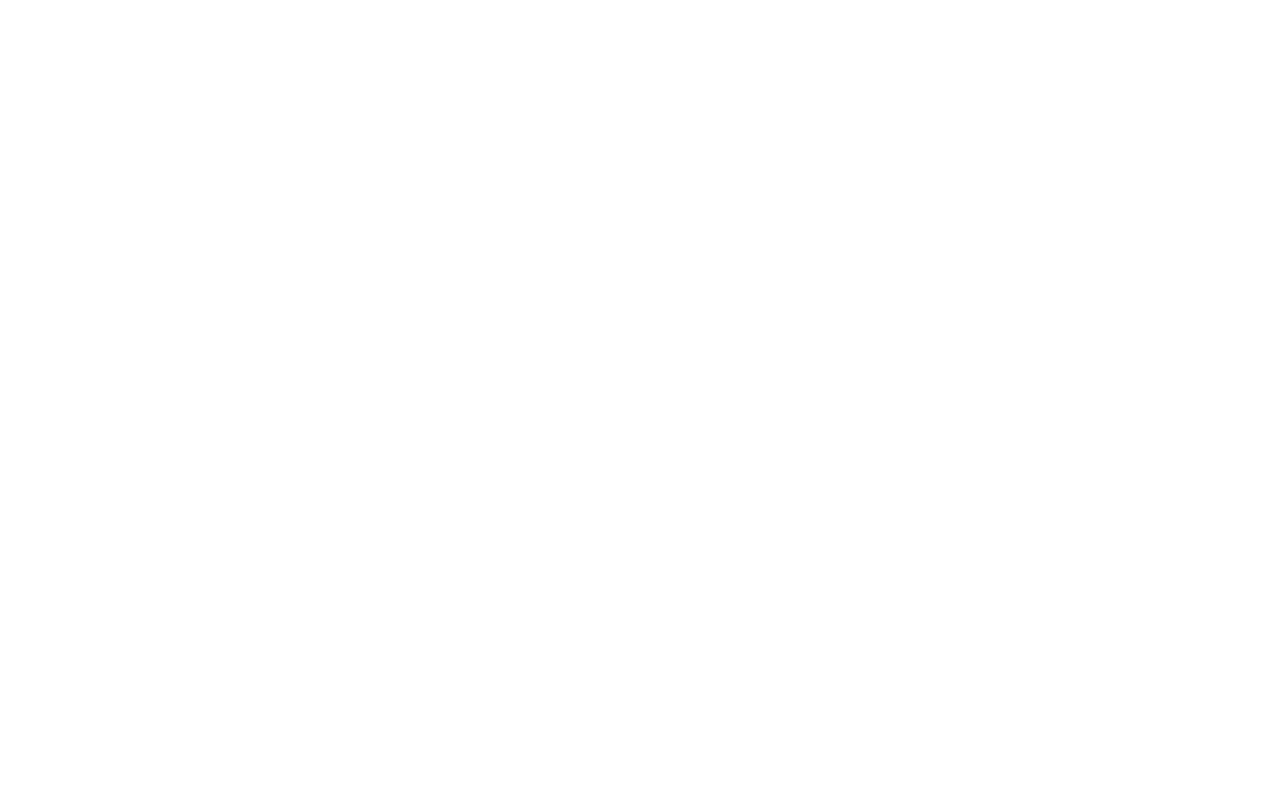
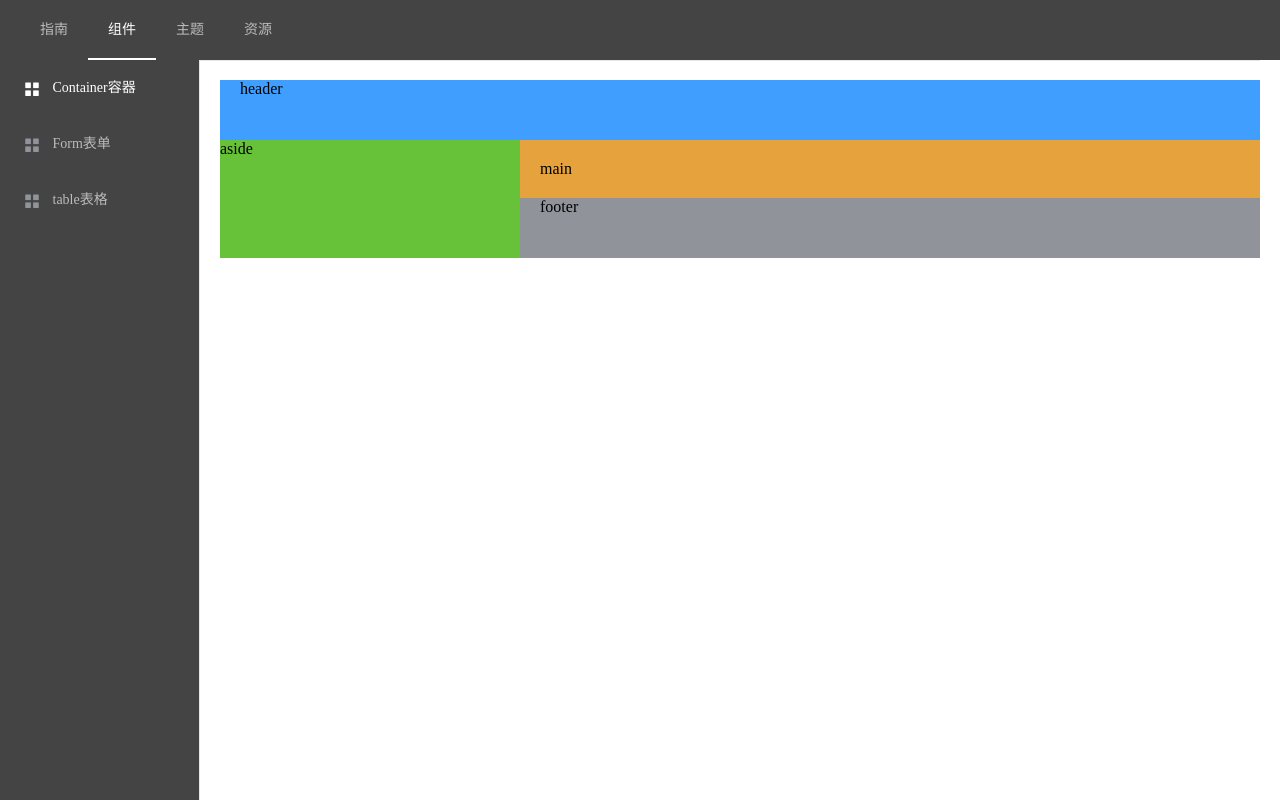
Before and after one commit to fukaikiso/element-ui, a Vue app: page /components/container in a window 1280 px wide. Built offline with nearby package versions, Linux system fonts and the light colour scheme.

Commit message:
add table&form

```diff
--- a/src/router/index.js
+++ b/src/router/index.js
@@ -1,41 +1,59 @@
-import Vue from 'vue'
-import VueRouter from 'vue-router'
-import HomeView from '../views/HomeView.vue'
+import Vue from 'vue';
+import VueRouter from 'vue-router';
+import HomeView from '../views/HomeView.vue';
 
-Vue.use(VueRouter)
+Vue.use(VueRouter);
 
 const routes = [
   {
     path: '/',
     name: 'home',
-    component: HomeView
+    component: HomeView,
   },
   {
     path: '/about',
     name: 'about',
-    component: () => import(/* webpackChunkName: "about" */ '../views/AboutView.vue')
+    component: () => import(/* webpackChunkName: "about" */ '../views/AboutView.vue'),
   },
   {
     path: '/nav',
     name: 'nav',
-    component: () => import('../views/Nav.vue')
+    component: () => import('../views/Nav.vue'),
   },
   {
     path: '/container',
     name: 'container',
-    component: () => import('../views/Container.vue')
+    component: () => import('../views/Container.vue'),
   },
   {
     path: '/components',
     name: 'components',
-    component: () => import('../views/Components.vue')
-  }
-]
+    component: () => import('../views/Components.vue'),
+    redirect: '/components/container',
+    children: [
+      {
+        path: 'container',
+        name: 'Container',
+        component: () => import('../views/Container.vue'),
+      },
+      {
+        path: 'table',
+        name: 'Table',
+        component: () => import('../views/Table.vue'),
+      },
+      {
+        path: 'form',
+        name: 'Form',
+        component: () => import('../views/Form.vue'),
+      },
+    ],
+  },
+];
 
 const router = new VueRouter({
   mode: 'history',
   base: process.env.BASE_URL,
-  routes
-})
+  routes,
+});
 
-export default router
+export default router;
--- a/src/views/Components.vue
+++ b/src/views/Components.vue
@@ -12,58 +12,24 @@
       </el-header>
       <el-container>
         <el-aside width="200px">
-          <el-menu class="aside-menu" default-active="1" background-color="#444" text-color="#bbb" active-text-color="#fff">
-            <el-menu-item index="1">
+          <el-menu class="aside-menu" :default-active="$route.path" background-color="#444" text-color="#bbb" active-text-color="#fff" router>
+            <el-menu-item index="/components/container">
               <i class="el-icon-menu"></i>
               Container容器
             </el-menu-item>
-            <el-menu-item index="2">
+            <el-menu-item index="/components/form">
               <i class="el-icon-menu"></i>
               Form表单
             </el-menu-item>
-            <el-menu-item index="3">
-              <i class="el-icon-menu"></i>
-              table表格
-            </el-menu-item>
-            <el-menu-item index="1">
-              <i class="el-icon-menu"></i>
-              Container容器
-            </el-menu-item>
-            <el-menu-item index="2">
-              <i class="el-icon-menu"></i>
-              Form表单
-            </el-menu-item>
-            <el-menu-item index="3">
-              <i class="el-icon-menu"></i>
-              table表格
-            </el-menu-item>
-            <el-menu-item index="1">
-              <i class="el-icon-menu"></i>
-              Container容器
-            </el-menu-item>
-            <el-menu-item index="2">
-              <i class="el-icon-menu"></i>
-              Form表单
-            </el-menu-item>
-            <el-menu-item index="3">
-              <i class="el-icon-menu"></i>
-              table表格
-            </el-menu-item>
-            <el-menu-item index="1">
-              <i class="el-icon-menu"></i>
-              Container容器
-            </el-menu-item>
-            <el-menu-item index="2">
-              <i class="el-icon-menu"></i>
-              Form表单
-            </el-menu-item>
-            <el-menu-item index="3">
+            <el-menu-item index="/components/table">
               <i class="el-icon-menu"></i>
               table表格
             </el-menu-item>
           </el-menu>
         </el-aside>
-        <el-main>内容</el-main>
+        <el-main class="main">
+          <router-view />
+        </el-main>
       </el-container>
     </el-container>
   </div>
@@ -73,7 +39,7 @@
   height: calc(100vh - 60px);
 }
 ::-webkit-scrollbar {
-  width: 5px;
+  width: 8px;
   height: 100%;
 }
 ::-webkit-scrollbar-button {
@@ -81,5 +47,10 @@
 }
 ::-webkit-scrollbar-thumb {
   background-color: #dedee0;
+  border-radius: 4px;
+}
+
+.main {
+  height: calc(100vh - 60px);
 }
 </style>
--- a/src/views/Container.vue
+++ b/src/views/Container.vue
@@ -1,13 +1,14 @@
 <template>
   <div>
     <!-- views/Container.vue -->
+
     <el-container>
-      <el-header style="background:#409EFF;">header</el-header>
+      <el-header style="background: #409eff">header</el-header>
       <el-container>
-        <el-aside style="background:#67C23A;">aside</el-aside>
+        <el-aside style="background: #67c23a">aside</el-aside>
         <el-container>
-          <el-main style="background:#E6A23C;">main</el-main>
-          <el-footer style="background:#909399;">footer</el-footer>
+          <el-main style="background: #e6a23c">main</el-main>
+          <el-footer style="background: #909399">footer</el-footer>
         </el-container>
       </el-container>
     </el-container>
--- /dev/null
+++ b/src/views/Form.vue
@@ -0,0 +1,85 @@
+<template>
+  <div>
+    <el-form :model="form" ref="form" :rules="rules">
+      <el-form-item prop="name" label="用户名" label-width="100px" class="tag">
+        <el-input v-model="form.name" placeholder="请输入用户名" clearable></el-input>
+      </el-form-item>
+      <el-form-item prop="pwd" label="密码" label-width="100px" class="tag">
+        <el-input v-model="form.pwd" placeholder="请输入密码" show-password clearable></el-input>
+      </el-form-item>
+      <el-form-item prop="pwd2" label="重复密码" label-width="100px" class="tag">
+        <el-input v-model="form.pwd2" placeholder="请重新输入密码" show-password clearable></el-input>
+      </el-form-item>
+      <el-form-item prop="phone" label="手机号" label-width="100px" class="tag">
+        <el-input v-model="form.phone" placeholder="请输入手机号" clearable></el-input>
+      </el-form-item>
+      <el-form-item>
+        <el-button type="primary" @click="onSubmit">快速注册</el-button>
+        <el-button @click="resetForm('form')">重置</el-button>
+      </el-form-item>
+    </el-form>
+  </div>
+</template>
+
+<script>
+export default {
+  data() {
+    var validatePwd2 = (rule, value, callback) => {
+      if (value !== this.form.pwd) {
+        callback(new Error('两次输入密码不一致!'));
+      } else {
+        callback();
+      }
+    };
+    return {
+      form: {
+        name: '',
+        pwd: '',
+        pwd2: '',
+        phone: '',
+      },
+      rules: {
+        name: [
+          { required: true, message: '请输入用户名', trigger: 'blur' },
+          { min: 3, max: 5, message: '长度在 3 到 5 个字符', trigger: 'blur' },
+        ],
+        pwd: [
+          { required: true, message: '请输入密码', trigger: 'blur' },
+          { min: 6, max: 12, message: '长度在 6 到 12 个字符', trigger: 'blur' },
+        ],
+        pwd2: [
+          { required: true, message: '请再次输入密码', trigger: 'blur' },
+          { validator: validatePwd2, trigger: 'blur' },
+        ],
+        phone: [
+          { required: true, message: '请输入手机号', trigger: 'blur' },
+          { pattern: /^1[3-9]\d{9}$/, message: '请输入正确格式的手机号', trigger: 'blur' },
+        ],
+      },
+    };
+  },
+  methods: {
+    onSubmit() {
+      const { name, pwd, phone } = this.form;
+      console.log(`表单数据:`, name, pwd, phone);
+      this.$refs['form'].validate(valid => {
+        if (valid) {
+          alert('提交成功');
+        } else {
+          alert('提交失败');
+        }
+      });
+    },
+    resetForm(formName) {
+      this.$refs[formName].resetFields();
+    },
+  },
+};
+</script>
+
+<style scoped>
+/* .tag {
+  text-align: justify;
+  text-align-last: justify;
+} */
+</style>
--- a/src/views/HomeView.vue
+++ b/src/views/HomeView.vue
@@ -1,18 +1,11 @@
 <template>
-  <div class="home">
-    <img alt="Vue logo" src="../assets/logo.png">
-    <HelloWorld msg="Welcome to Your Vue.js App"/>
+  <div>
+    <button @click="$router.push('/components')">components</button>
   </div>
 </template>
 
 <script>
-// @ is an alias to /src
-import HelloWorld from '@/components/HelloWorld.vue'
+export default {};
+</script>
 
-export default {
-  name: 'HomeView',
-  components: {
-    HelloWorld
-  }
-}
-</script>
+<style lang="scss" scoped></style>
--- /dev/null
+++ b/src/views/Table.vue
@@ -0,0 +1,62 @@
+<template>
+  <el-table :data="tableData" style="width: 100%" stripe border>
+    <el-table-column prop="name" label="姓名" width="180"> </el-table-column>
+    <el-table-column label="年龄" width="180">
+      <template slot-scope="scope"> {{ scope.row.age }}岁 </template>
+    </el-table-column>
+    <el-table-column prop="gender" label="性别"></el-table-column>
+    <el-table-column label="婚否">
+      <template slot-scope="scope">{{ scope.row.married ? '已婚' : '未婚' }}</template>
+    </el-table-column>
+    <el-table-column prop="married" label="操作" align="center">
+      <template slot-scope="scope">
+        <el-button size="mini" @click="handleEdit(scope.$index, scope.row)">编辑</el-button>
+        <el-button size="mini" type="danger" @click="handleDelete(scope.$index, scope.row)">删除</el-button>
+      </template>
+    </el-table-column>
+  </el-table>
+</template>
+
+<script>
+export default {
+  methods: {
+    handleDelete(index, row) {
+      console.log(index);
+      console.log(row);
+      this.tableData.splice(index, 1);
+    },
+  },
+  data() {
+    return {
+      tableData: [
+        {
+          name: '亮亮',
+          age: 23,
+          gender: '男',
+          married: false,
+        },
+        {
+          name: '西西',
+          age: 18,
+          gender: '女',
+          married: false,
+        },
+        {
+          name: '明明',
+          age: 28,
+          gender: '男',
+          married: true,
+        },
+        {
+          name: '小雨',
+          age: 25,
+          gender: '女',
+          married: true,
+        },
+      ],
+    };
+  },
+};
+</script>
+
+<style lang="scss" scoped></style>
```
